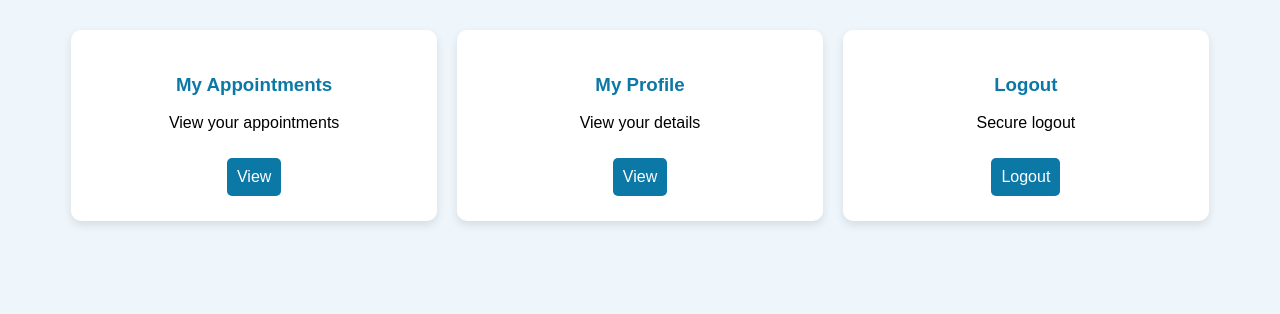
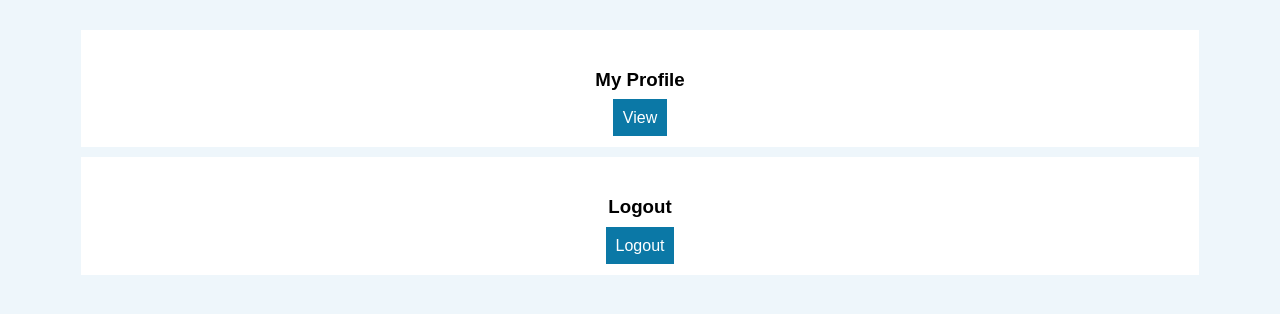
Before and after one commit to TashiniUpendra/-MEDICARE-ONLINE-APPOINTMENT-SYSTEM, a PHP site: page /doctor-dashboard.php in a window 1280 px wide. Shown: the part 56-370 px from the top of the page. Run offline with PHP 8.4, Linux system fonts and the light colour scheme; the visitor is signed in with stand-in values (Sample User, id 1).

Commit message:
Update doctor-dashboard.php

```diff
--- a/doctor-dashboard.php
+++ b/doctor-dashboard.php
@@ -1,13 +1,12 @@
 <?php
 session_start();
 
-/* Doctor only */
 if (!isset($_SESSION["role"]) || $_SESSION["role"] !== "doctor") {
     header("Location: login.php");
     exit();
 }
 
-$doctorName = $_SESSION["name"] ?? "Doctor";
+$doctorName = $_SESSION["name"];
 ?>
 
 <!DOCTYPE html>
@@ -16,84 +15,28 @@ $doctorName = $_SESSION["name"] ?? "Doctor";
 <title>Doctor Dashboard</title>
 
 <style>
-body{
-    font-family:Arial;
-    background:#eef6fb;
-}
-
-/* HEADER */
-header{
-    background:#0b78a6;
-    color:white;
-    padding:15px;
-    text-align:center;
-}
-
-/* CONTAINER */
-.container{
-    width:90%;
-    margin:30px auto;
-}
-
-/* CARDS */
-.cards{
-    display:grid;
-    grid-template-columns:repeat(auto-fit,minmax(220px,1fr));
-    gap:20px;
-}
-
-.card{
-    background:white;
-    padding:25px;
-    border-radius:10px;
-    text-align:center;
-    box-shadow:0 4px 10px rgba(0,0,0,0.1);
-}
-
-.card h3{
-    color:#0b78a6;
-}
-
-.btn{
-    display:inline-block;
-    margin-top:10px;
-    padding:10px;
-    background:#0b78a6;
-    color:white;
-    text-decoration:none;
-    border-radius:5px;
-}
+body{font-family:Arial;background:#eef6fb;}
+header{background:#0b78a6;color:white;padding:15px;text-align:center;}
+.container{width:90%;margin:30px auto;}
+.card{background:white;padding:20px;margin:10px;text-align:center;}
+.btn{padding:10px;background:#0b78a6;color:white;text-decoration:none;}
 </style>
 </head>
 
 <body>
 
-<header>
-    Welcome Dr. <?php echo htmlspecialchars($doctorName); ?>
-</header>
+<header>Welcome Dr. <?php echo htmlspecialchars($doctorName); ?></header>
 
 <div class="container">
 
-<div class="cards">
-
-<div class="card">
-<h3>My Appointments</h3>
-<p>View your appointments</p>
-<a href="doctor-appointments.php" class="btn">View</a>
-</div>
-
 <div class="card">
 <h3>My Profile</h3>
-<p>View your details</p>
-<a href="profile.php" class="btn">View</a>
+<a href="doctor-profile.php" class="btn">View</a>
 </div>
 
 <div class="card">
 <h3>Logout</h3>
-<p>Secure logout</p>
 <a href="logout.php" class="btn">Logout</a>
-</div>
-
 </div>
 
 </div>
```
